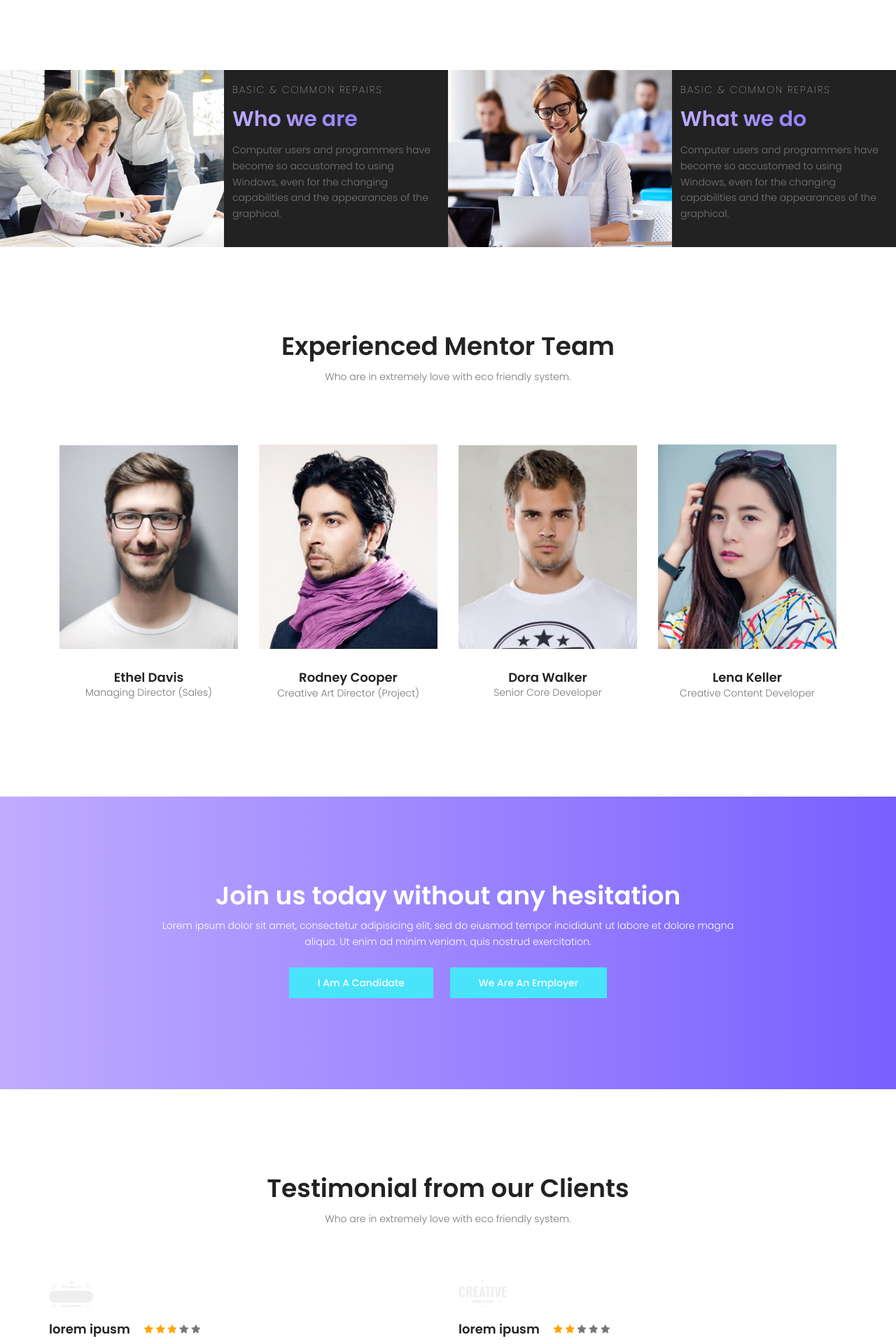
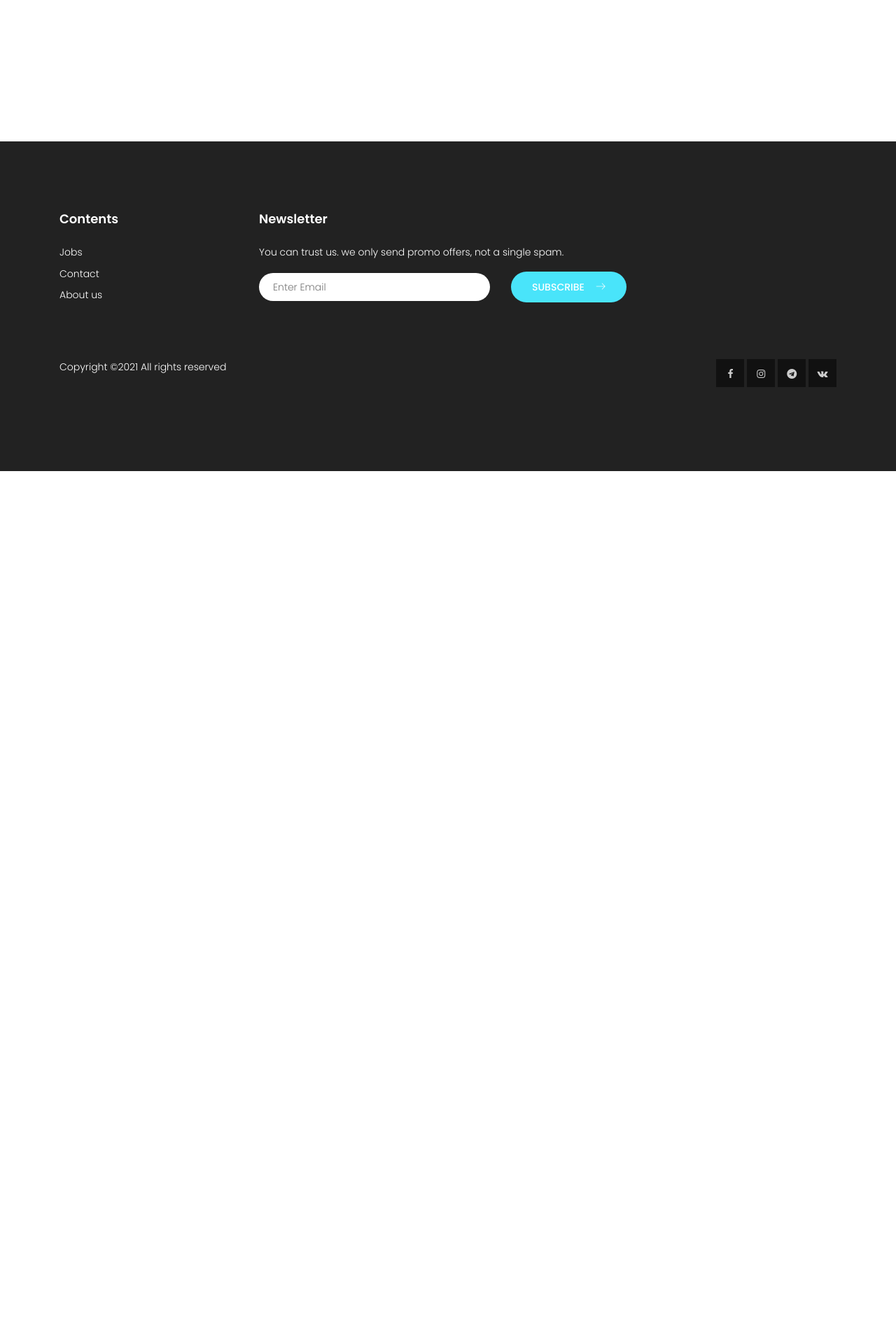
Before and after one commit to Shaykhnazar/online-job-platform, a Laravel app: page /about-us in a window 1280 px wide. Shown: the part 1160-3080 px from the top of the page at 70% size. After the commit the page ends 1833 px from the top, so only its background shows below. Run offline with Laravel 8, Linux system fonts and the light colour scheme; some libraries are stand-ins or nearby versions.

Commit message:
buges fix  about us page

```diff
--- a/resources/views/frontend/about-us.blade.php
+++ b/resources/views/frontend/about-us.blade.php
@@ -66,209 +66,209 @@
 </section>
 <!-- End service Area -->
 
-<!-- Start feature Area -->
-<section class="feature-area">
-    <div class="container-fluid">
-        <div class="row justify-content-center align-items-center">
-            <div class="col-lg-3 feat-img no-padding">
-                <img class="img-fluid" src="img/pages/f1.jpg" alt="">
-            </div>
-            <div class="col-lg-3 no-padding feat-txt">
-                <h6 class="text-uppercase text-white">Basic & Common Repairs</h6>
-                <h1>Who we are</h1>
-                <p>
-                    Computer users and programmers have become so accustomed to using Windows, even for the changing capabilities and the appearances of the graphical.
-                </p>
-            </div>
-            <div class="col-lg-3 feat-img no-padding">
-                <img class="img-fluid" src="img/pages/f2.jpg" alt="">
-            </div>
-            <div class="col-lg-3 no-padding feat-txt">
-                <h6 class="text-uppercase text-white">Basic & Common Repairs</h6>
-                <h1>What we do</h1>
-                <p>
-                    Computer users and programmers have become so accustomed to using Windows, even for the changing capabilities and the appearances of the graphical.
-                </p>
-            </div>
-        </div>
-    </div>
-</section>
-<!-- End feature Area -->
+{{--<!-- Start feature Area -->--}}
+{{--<section class="feature-area">--}}
+{{--    <div class="container-fluid">--}}
+{{--        <div class="row justify-content-center align-items-center">--}}
+{{--            <div class="col-lg-3 feat-img no-padding">--}}
+{{--                <img class="img-fluid" src="img/pages/f1.jpg" alt="">--}}
+{{--            </div>--}}
+{{--            <div class="col-lg-3 no-padding feat-txt">--}}
+{{--                <h6 class="text-uppercase text-white">Basic & Common Repairs</h6>--}}
+{{--                <h1>Who we are</h1>--}}
+{{--                <p>--}}
+{{--                    Computer users and programmers have become so accustomed to using Windows, even for the changing capabilities and the appearances of the graphical.--}}
+{{--                </p>--}}
+{{--            </div>--}}
+{{--            <div class="col-lg-3 feat-img no-padding">--}}
+{{--                <img class="img-fluid" src="img/pages/f2.jpg" alt="">--}}
+{{--            </div>--}}
+{{--            <div class="col-lg-3 no-padding feat-txt">--}}
+{{--                <h6 class="text-uppercase text-white">Basic & Common Repairs</h6>--}}
+{{--                <h1>What we do</h1>--}}
+{{--                <p>--}}
+{{--                    Computer users and programmers have become so accustomed to using Windows, even for the changing capabilities and the appearances of the graphical.--}}
+{{--                </p>--}}
+{{--            </div>--}}
+{{--        </div>--}}
+{{--    </div>--}}
+{{--</section>--}}
+{{--<!-- End feature Area -->--}}
 
-<!-- Start team Area -->
-<section class="team-area section-gap" id="team">
-    <div class="container">
-        <div class="row d-flex justify-content-center">
-            <div class="menu-content pb-70 col-lg-8">
-                <div class="title text-center">
-                    <h1 class="mb-10">Experienced Mentor Team</h1>
-                    <p>Who are in extremely love with eco friendly system.</p>
-                </div>
-            </div>
-        </div>
-        <div class="row justify-content-center d-flex align-items-center">
-            <div class="col-md-3 single-team">
-                <div class="thumb">
-                    <img class="img-fluid" src="img/pages/t1.jpg" alt="">
-                    <div class="align-items-center justify-content-center d-flex">
-                        <a href="#"><i class="fa fa-facebook"></i></a>
-                        <a href="#"><i class="fa fa-twitter"></i></a>
-                        <a href="#"><i class="fa fa-linkedin"></i></a>
-                    </div>
-                </div>
-                <div class="meta-text mt-30 text-center">
-                    <h4>Ethel Davis</h4>
-                    <p>Managing Director (Sales)</p>
-                </div>
-            </div>
-            <div class="col-md-3 single-team">
-                <div class="thumb">
-                    <img class="img-fluid" src="img/pages/t2.jpg" alt="">
-                    <div class="align-items-center justify-content-center d-flex">
-                        <a href="#"><i class="fa fa-facebook"></i></a>
-                        <a href="#"><i class="fa fa-twitter"></i></a>
-                        <a href="#"><i class="fa fa-linkedin"></i></a>
-                    </div>
-                </div>
-                <div class="meta-text mt-30 text-center">
-                    <h4>Rodney Cooper</h4>
-                    <p>Creative Art Director (Project)</p>
-                </div>
-            </div>
-            <div class="col-md-3 single-team">
-                <div class="thumb">
-                    <img class="img-fluid" src="img/pages/t3.jpg" alt="">
-                    <div class="align-items-center justify-content-center d-flex">
-                        <a href="#"><i class="fa fa-facebook"></i></a>
-                        <a href="#"><i class="fa fa-twitter"></i></a>
-                        <a href="#"><i class="fa fa-linkedin"></i></a>
-                    </div>
-                </div>
-                <div class="meta-text mt-30 text-center">
-                    <h4>Dora Walker</h4>
-                    <p>Senior Core Developer</p>
-                </div>
-            </div>
-            <div class="col-md-3 single-team">
-                <div class="thumb">
-                    <img class="img-fluid" src="img/pages/t4.jpg" alt="">
-                    <div class="align-items-center justify-content-center d-flex">
-                        <a href="#"><i class="fa fa-facebook"></i></a>
-                        <a href="#"><i class="fa fa-twitter"></i></a>
-                        <a href="#"><i class="fa fa-linkedin"></i></a>
-                    </div>
-                </div>
-                <div class="meta-text mt-30 text-center">
-                    <h4>Lena Keller</h4>
-                    <p>Creative Content Developer</p>
-                </div>
-            </div>
+{{--<!-- Start team Area -->--}}
+{{--<section class="team-area section-gap" id="team">--}}
+{{--    <div class="container">--}}
+{{--        <div class="row d-flex justify-content-center">--}}
+{{--            <div class="menu-content pb-70 col-lg-8">--}}
+{{--                <div class="title text-center">--}}
+{{--                    <h1 class="mb-10">Experienced Mentor Team</h1>--}}
+{{--                    <p>Who are in extremely love with eco friendly system.</p>--}}
+{{--                </div>--}}
+{{--            </div>--}}
+{{--        </div>--}}
+{{--        <div class="row justify-content-center d-flex align-items-center">--}}
+{{--            <div class="col-md-3 single-team">--}}
+{{--                <div class="thumb">--}}
+{{--                    <img class="img-fluid" src="img/pages/t1.jpg" alt="">--}}
+{{--                    <div class="align-items-center justify-content-center d-flex">--}}
+{{--                        <a href="#"><i class="fa fa-facebook"></i></a>--}}
+{{--                        <a href="#"><i class="fa fa-twitter"></i></a>--}}
+{{--                        <a href="#"><i class="fa fa-linkedin"></i></a>--}}
+{{--                    </div>--}}
+{{--                </div>--}}
+{{--                <div class="meta-text mt-30 text-center">--}}
+{{--                    <h4>Ethel Davis</h4>--}}
+{{--                    <p>Managing Director (Sales)</p>--}}
+{{--                </div>--}}
+{{--            </div>--}}
+{{--            <div class="col-md-3 single-team">--}}
+{{--                <div class="thumb">--}}
+{{--                    <img class="img-fluid" src="img/pages/t2.jpg" alt="">--}}
+{{--                    <div class="align-items-center justify-content-center d-flex">--}}
+{{--                        <a href="#"><i class="fa fa-facebook"></i></a>--}}
+{{--                        <a href="#"><i class="fa fa-twitter"></i></a>--}}
+{{--                        <a href="#"><i class="fa fa-linkedin"></i></a>--}}
+{{--                    </div>--}}
+{{--                </div>--}}
+{{--                <div class="meta-text mt-30 text-center">--}}
+{{--                    <h4>Rodney Cooper</h4>--}}
+{{--                    <p>Creative Art Director (Project)</p>--}}
+{{--                </div>--}}
+{{--            </div>--}}
+{{--            <div class="col-md-3 single-team">--}}
+{{--                <div class="thumb">--}}
+{{--                    <img class="img-fluid" src="img/pages/t3.jpg" alt="">--}}
+{{--                    <div class="align-items-center justify-content-center d-flex">--}}
+{{--                        <a href="#"><i class="fa fa-facebook"></i></a>--}}
+{{--                        <a href="#"><i class="fa fa-twitter"></i></a>--}}
+{{--                        <a href="#"><i class="fa fa-linkedin"></i></a>--}}
+{{--                    </div>--}}
+{{--                </div>--}}
+{{--                <div class="meta-text mt-30 text-center">--}}
+{{--                    <h4>Dora Walker</h4>--}}
+{{--                    <p>Senior Core Developer</p>--}}
+{{--                </div>--}}
+{{--            </div>--}}
+{{--            <div class="col-md-3 single-team">--}}
+{{--                <div class="thumb">--}}
+{{--                    <img class="img-fluid" src="img/pages/t4.jpg" alt="">--}}
+{{--                    <div class="align-items-center justify-content-center d-flex">--}}
+{{--                        <a href="#"><i class="fa fa-facebook"></i></a>--}}
+{{--                        <a href="#"><i class="fa fa-twitter"></i></a>--}}
+{{--                        <a href="#"><i class="fa fa-linkedin"></i></a>--}}
+{{--                    </div>--}}
+{{--                </div>--}}
+{{--                <div class="meta-text mt-30 text-center">--}}
+{{--                    <h4>Lena Keller</h4>--}}
+{{--                    <p>Creative Content Developer</p>--}}
+{{--                </div>--}}
+{{--            </div>--}}
 
-        </div>
-    </div>
-</section>
-<!-- End team Area -->
+{{--        </div>--}}
+{{--    </div>--}}
+{{--</section>--}}
+{{--<!-- End team Area -->--}}
 
 
-<!-- Start callto-action Area -->
-<section class="callto-action-area section-gap">
-    <div class="container">
-        <div class="row d-flex justify-content-center">
-            <div class="menu-content col-lg-9">
-                <div class="title text-center">
-                    <h1 class="mb-10 text-white">Join us today without any hesitation</h1>
-                    <p class="text-white">Lorem ipsum dolor sit amet, consectetur adipisicing elit, sed do eiusmod tempor incididunt ut labore  et dolore magna aliqua. Ut enim ad minim veniam, quis nostrud exercitation.</p>
-                    <a class="primary-btn" href="#">I am a Candidate</a>
-                    <a class="primary-btn" href="#">We are an Employer</a>
-                </div>
-            </div>
-        </div>
-    </div>
-</section>
-<!-- End calto-action Area -->
+{{--<!-- Start callto-action Area -->--}}
+{{--<section class="callto-action-area section-gap">--}}
+{{--    <div class="container">--}}
+{{--        <div class="row d-flex justify-content-center">--}}
+{{--            <div class="menu-content col-lg-9">--}}
+{{--                <div class="title text-center">--}}
+{{--                    <h1 class="mb-10 text-white">Join us today without any hesitation</h1>--}}
+{{--                    <p class="text-white">Lorem ipsum dolor sit amet, consectetur adipisicing elit, sed do eiusmod tempor incididunt ut labore  et dolore magna aliqua. Ut enim ad minim veniam, quis nostrud exercitation.</p>--}}
+{{--                    <a class="primary-btn" href="#">I am a Candidate</a>--}}
+{{--                    <a class="primary-btn" href="#">We are an Employer</a>--}}
+{{--                </div>--}}
+{{--            </div>--}}
+{{--        </div>--}}
+{{--    </div>--}}
+{{--</section>--}}
+{{--<!-- End calto-action Area -->--}}
 
-<!-- Start testimonial Area -->
-<section class="testimonial-area section-gap" id="review">
-    <div class="container">
-        <div class="row d-flex justify-content-center">
-            <div class="menu-content pb-60 col-lg-8">
-                <div class="title text-center">
-                    <h1 class="mb-10">Testimonial from our Clients</h1>
-                    <p>Who are in extremely love with eco friendly system.</p>
-                </div>
-            </div>
-        </div>
-        <div class="row">
-            <div class="active-review-carusel">
-                <div class="single-review">
-                    <img src="img/r1.png" alt="">
-                    <div class="title d-flex flex-row">
-                        <h4>lorem ipusm</h4>
-                        <div class="star">
-                            <span class="fa fa-star checked"></span>
-                            <span class="fa fa-star checked"></span>
-                            <span class="fa fa-star checked"></span>
-                            <span class="fa fa-star"></span>
-                            <span class="fa fa-star"></span>
-                        </div>
-                    </div>
-                    <p>
-                        Accessories Here you can find the best computer accessory for your laptop, monitor, printer, scanner, speaker. Here you can find the best computer accessory for your laptop, monitor, printer, scanner, speaker.
-                    </p>
-                </div>
-                <div class="single-review">
-                    <img src="img/r2.png" alt="">
-                    <div class="title d-flex flex-row">
-                        <h4>lorem ipusm</h4>
-                        <div class="star">
-                            <span class="fa fa-star checked"></span>
-                            <span class="fa fa-star checked"></span>
-                            <span class="fa fa-star"></span>
-                            <span class="fa fa-star"></span>
-                            <span class="fa fa-star"></span>
-                        </div>
-                    </div>
-                    <p>
-                        Accessories Here you can find the best computer accessory for your laptop, monitor, printer, scanner, speaker. Here you can find the best computer accessory for your laptop, monitor, printer, scanner, speaker.
-                    </p>
-                </div>
-                <div class="single-review">
-                    <img src="img/r1.png" alt="">
-                    <div class="title d-flex flex-row">
-                        <h4>lorem ipusm</h4>
-                        <div class="star">
-                            <span class="fa fa-star checked"></span>
-                            <span class="fa fa-star checked"></span>
-                            <span class="fa fa-star checked"></span>
-                            <span class="fa fa-star"></span>
-                            <span class="fa fa-star"></span>
-                        </div>
-                    </div>
-                    <p>
-                        Accessories Here you can find the best computer accessory for your laptop, monitor, printer, scanner, speaker. Here you can find the best computer accessory for your laptop, monitor, printer, scanner, speaker.
-                    </p>
-                </div>
-                <div class="single-review">
-                    <img src="img/r2.png" alt="">
-                    <div class="title d-flex flex-row">
-                        <h4>lorem ipusm</h4>
-                        <div class="star">
-                            <span class="fa fa-star checked"></span>
-                            <span class="fa fa-star checked"></span>
-                            <span class="fa fa-star"></span>
-                            <span class="fa fa-star"></span>
-                            <span class="fa fa-star"></span>
-                        </div>
-                    </div>
-                    <p>
-                        Accessories Here you can find the best computer accessory for your laptop, monitor, printer, scanner, speaker. Here you can find the best computer accessory for your laptop, monitor, printer, scanner, speaker.
-                    </p>
-                </div>
-            </div>
-        </div>
-    </div>
-</section>
-<!-- End testimonial Area -->
+{{--<!-- Start testimonial Area -->--}}
+{{--<section class="testimonial-area section-gap" id="review">--}}
+{{--    <div class="container">--}}
+{{--        <div class="row d-flex justify-content-center">--}}
+{{--            <div class="menu-content pb-60 col-lg-8">--}}
+{{--                <div class="title text-center">--}}
+{{--                    <h1 class="mb-10">Testimonial from our Clients</h1>--}}
+{{--                    <p>Who are in extremely love with eco friendly system.</p>--}}
+{{--                </div>--}}
+{{--            </div>--}}
+{{--        </div>--}}
+{{--        <div class="row">--}}
+{{--            <div class="active-review-carusel">--}}
+{{--                <div class="single-review">--}}
+{{--                    <img src="img/r1.png" alt="">--}}
+{{--                    <div class="title d-flex flex-row">--}}
+{{--                        <h4>lorem ipusm</h4>--}}
+{{--                        <div class="star">--}}
+{{--                            <span class="fa fa-star checked"></span>--}}
+{{--                            <span class="fa fa-star checked"></span>--}}
+{{--                            <span class="fa fa-star checked"></span>--}}
+{{--                            <span class="fa fa-star"></span>--}}
+{{--                            <span class="fa fa-star"></span>--}}
+{{--                        </div>--}}
+{{--                    </div>--}}
+{{--                    <p>--}}
+{{--                        Accessories Here you can find the best computer accessory for your laptop, monitor, printer, scanner, speaker. Here you can find the best computer accessory for your laptop, monitor, printer, scanner, speaker.--}}
+{{--                    </p>--}}
+{{--                </div>--}}
+{{--                <div class="single-review">--}}
+{{--                    <img src="img/r2.png" alt="">--}}
+{{--                    <div class="title d-flex flex-row">--}}
+{{--                        <h4>lorem ipusm</h4>--}}
+{{--                        <div class="star">--}}
+{{--                            <span class="fa fa-star checked"></span>--}}
+{{--                            <span class="fa fa-star checked"></span>--}}
+{{--                            <span class="fa fa-star"></span>--}}
+{{--                            <span class="fa fa-star"></span>--}}
+{{--                            <span class="fa fa-star"></span>--}}
+{{--                        </div>--}}
+{{--                    </div>--}}
+{{--                    <p>--}}
+{{--                        Accessories Here you can find the best computer accessory for your laptop, monitor, printer, scanner, speaker. Here you can find the best computer accessory for your laptop, monitor, printer, scanner, speaker.--}}
+{{--                    </p>--}}
+{{--                </div>--}}
+{{--                <div class="single-review">--}}
+{{--                    <img src="img/r1.png" alt="">--}}
+{{--                    <div class="title d-flex flex-row">--}}
+{{--                        <h4>lorem ipusm</h4>--}}
+{{--                        <div class="star">--}}
+{{--                            <span class="fa fa-star checked"></span>--}}
+{{--                            <span class="fa fa-star checked"></span>--}}
+{{--                            <span class="fa fa-star checked"></span>--}}
+{{--                            <span class="fa fa-star"></span>--}}
+{{--                            <span class="fa fa-star"></span>--}}
+{{--                        </div>--}}
+{{--                    </div>--}}
+{{--                    <p>--}}
+{{--                        Accessories Here you can find the best computer accessory for your laptop, monitor, printer, scanner, speaker. Here you can find the best computer accessory for your laptop, monitor, printer, scanner, speaker.--}}
+{{--                    </p>--}}
+{{--                </div>--}}
+{{--                <div class="single-review">--}}
+{{--                    <img src="img/r2.png" alt="">--}}
+{{--                    <div class="title d-flex flex-row">--}}
+{{--                        <h4>lorem ipusm</h4>--}}
+{{--                        <div class="star">--}}
+{{--                            <span class="fa fa-star checked"></span>--}}
+{{--                            <span class="fa fa-star checked"></span>--}}
+{{--                            <span class="fa fa-star"></span>--}}
+{{--                            <span class="fa fa-star"></span>--}}
+{{--                            <span class="fa fa-star"></span>--}}
+{{--                        </div>--}}
+{{--                    </div>--}}
+{{--                    <p>--}}
+{{--                        Accessories Here you can find the best computer accessory for your laptop, monitor, printer, scanner, speaker. Here you can find the best computer accessory for your laptop, monitor, printer, scanner, speaker.--}}
+{{--                    </p>--}}
+{{--                </div>--}}
+{{--            </div>--}}
+{{--        </div>--}}
+{{--    </div>--}}
+{{--</section>--}}
+{{--<!-- End testimonial Area -->--}}
 
 
 @endsection
```
